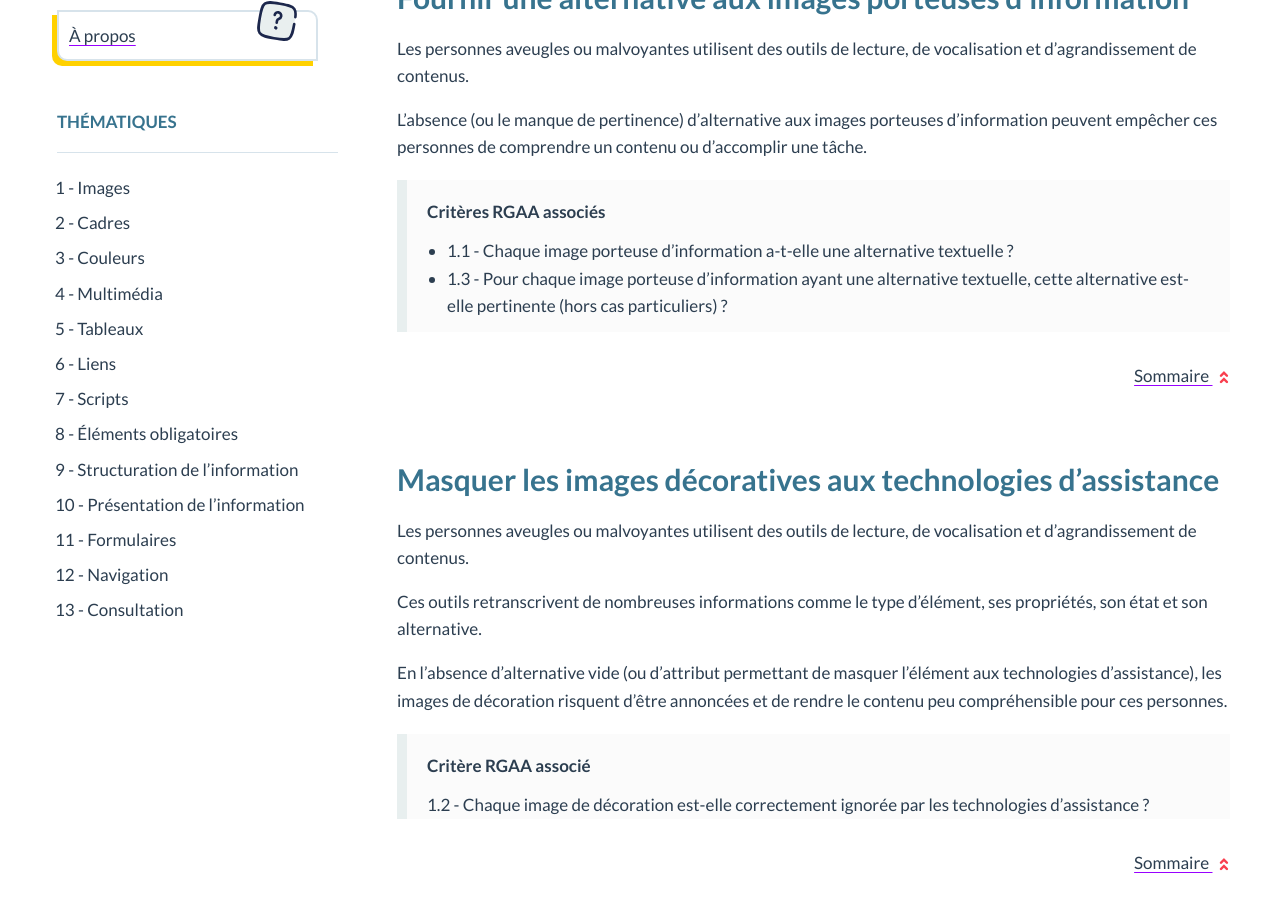
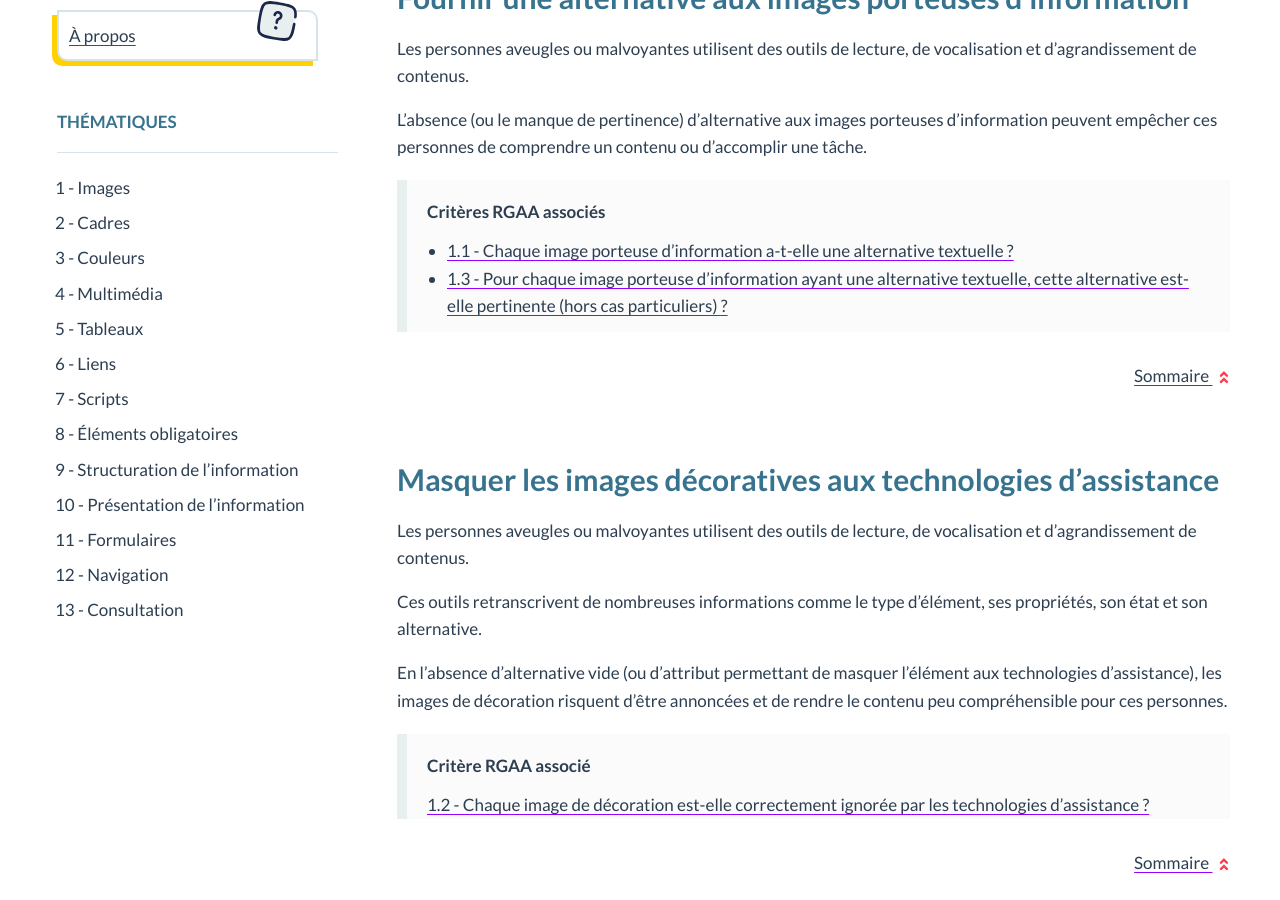
Before and after one commit to ideance-a11y/rgaa4-impacts-utilisateurs, a Jekyll site: the page built from index.html, in a window 1280 px wide and 900 px high, scrolled down 467 px. Built offline with Jekyll 4.4.1, drawn with Linux system fonts in a browser that asks for light colours; some web fonts are replaced.

Commit message:
Ajout des liens sur les critères

```diff
--- a/index.html
+++ b/index.html
@@ -44,6 +44,7 @@ menu: rubriques
       {% endif %}
 
       {% comment %} Critères associés récupérés depuis le JSON du RGAA clean {% endcomment %}
+      {% assign rgaa_url = "https://accessibilite.numerique.gouv.fr/methode/criteres-et-tests/" %}
       {% if impact_item.criteria.rgaa.size > 0 %}
         <div class="chapo">
           <p id="criteria-{{forloop.index}}-{{ impact.name | slugify}}">
@@ -62,7 +63,7 @@ menu: rubriques
                 {% endcomment %}
                 {% assign criterion_data = site.data.rgaa_4_1_2_clean.criteria | where: 'num', criterion_num %}
                 <li>
-                  {{ criterion_num }} - {{ criterion_data[0]['name'] }}
+                  <a href="{{rgaa_url}}#{{ criterion_num }}" target="_blank">{{ criterion_num }} - {{ criterion_data[0]['name'] }}<span class="sr-only"> Ouvre une nouvelle fenêtre</span></a>
                 </li>
               {% endfor %}
             </ul>
@@ -73,7 +74,7 @@ menu: rubriques
                 dans les données du RGAA (/_data/rgaa_4_1_2_clean.json)
               {% endcomment %}
               {% assign criterion_data = site.data.rgaa_4_1_2_clean.criteria | where: 'num', criterion_num %}
-              <span>{{ criterion_num }} - {{ criterion_data[0]['name'] }}</span>
+              <a href="{{rgaa_url}}#{{ criterion_num }}" target="_blank">{{ criterion_num }} - {{ criterion_data[0]['name'] }}<span class="sr-only"> Ouvre une nouvelle fenêtre</span></a>
             {% endfor %}
           {% endif %}
         </div>
```
